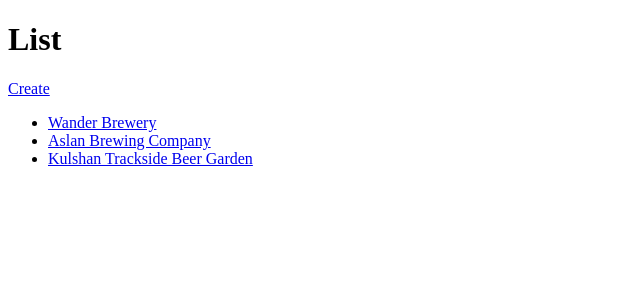
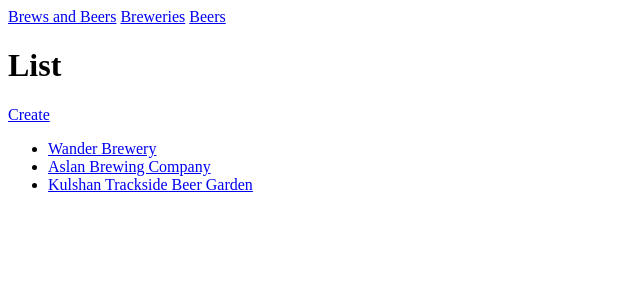
Before and after one commit to harrelchris/brewsandbeers, a Django app: page /brewery/ in a window 1280 px wide. Shown: the top 300 px of the page, without its empty margins (0-640 px from the left). Run offline with Django 4.2, Linux system fonts and the light colour scheme; data comes from the database, SQL or seed files in the repository; parts of the project's set-up code (start-up, migrations or seed data) failed here and were passed over.

Commit message:
create header

```diff
--- a/app/templates/base.html
+++ b/app/templates/base.html
@@ -8,6 +8,7 @@
   <title>{% block title %}{% endblock %}</title>
 </head>
 <body>
+  {% include 'partials/header.html' %}
   <main>
     {% block content %}{% endblock %}
   </main>
--- /dev/null
+++ b/app/templates/partials/header.html
@@ -0,0 +1,7 @@
+<header>
+  <nav>
+    <a href="{% url 'index:index' %}">Brews and Beers</a>
+    <a href="{% url 'brewery:brewery_list' %}">Breweries</a>
+    <a href="{% url 'beer:beer_list' %}">Beers</a>
+  </nav>
+</header>
```
